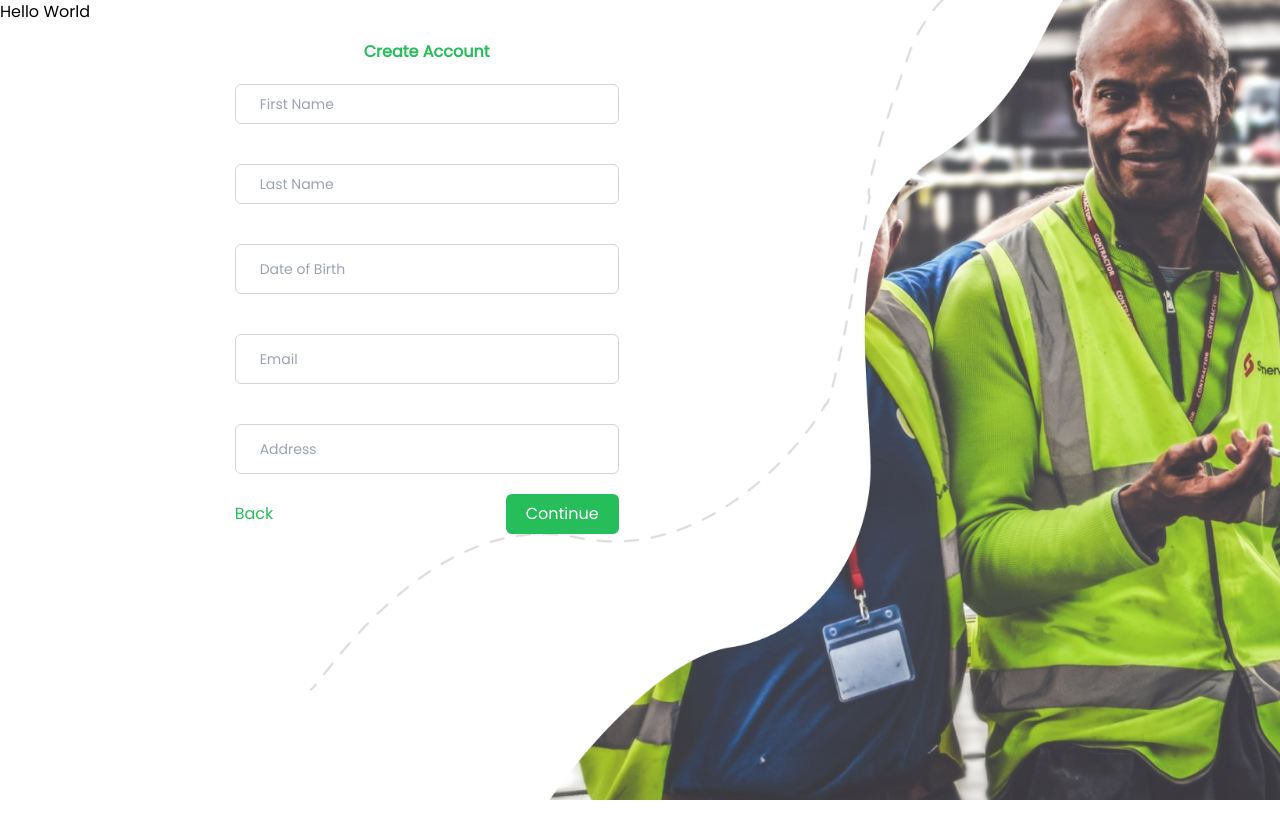
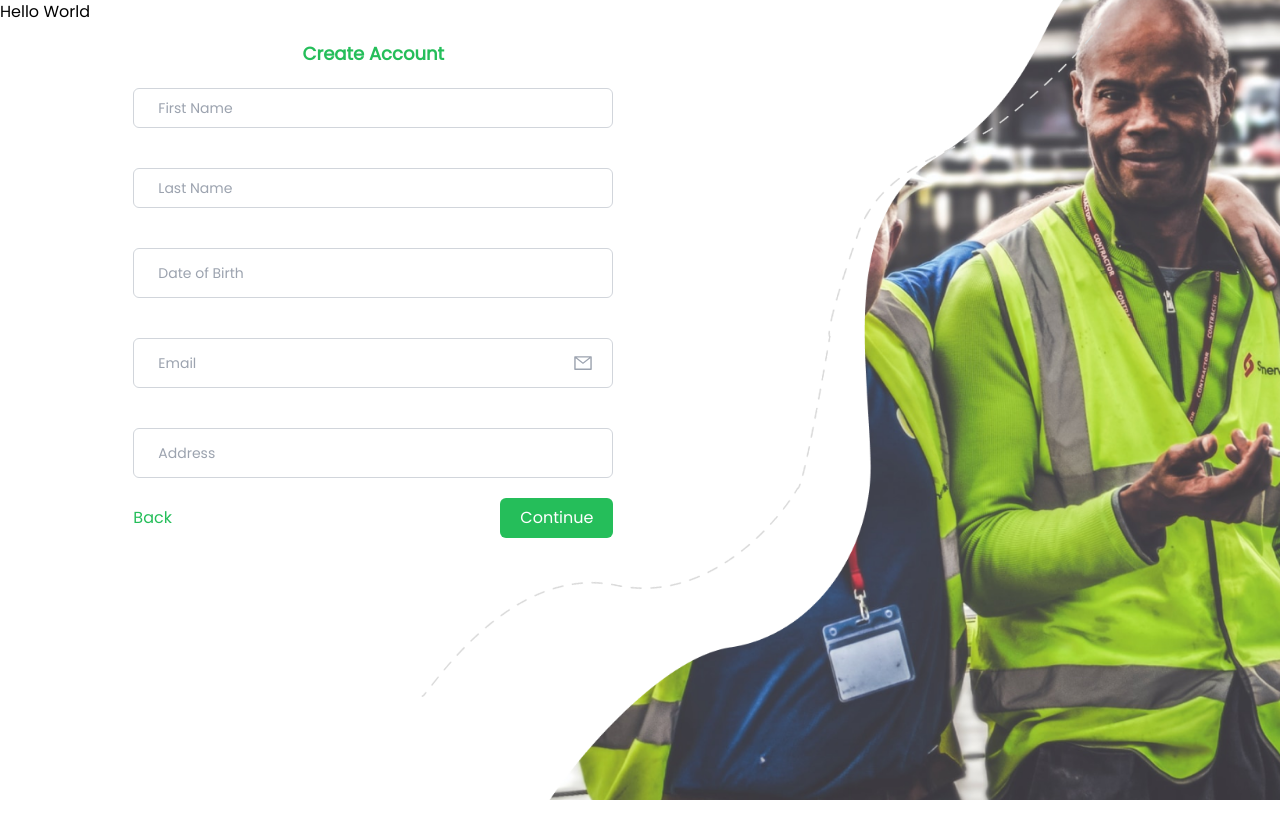
Before and after one commit to yusuf-ishaku/cwivel, a React (Vite) app: page /signupuser in a window 1280 px wide. After the commit the page ends 806 px from the top, so only its background shows below. Built offline with nearby package versions, Linux system fonts and the light colour scheme; a web font is replaced by a local one.

Commit message:
Final style changes

```diff
--- a/src/pages/login.jsx
+++ b/src/pages/login.jsx
@@ -24,10 +24,14 @@ export const Login = () =>{
                     <h4 className='text-slate-600 text-md block my-3'>Please enter your details to continue</h4>
                     <form className=''>
                         <label htmlFor="email" className='text-slate-700'>Email</label>
-                        <input className='w-full block p-2 my-1 mb-3 text-sm  border-gray-400 bg-transparent border-me rounded-md focus:outline-none' type="text" placeholder = "j" required/>
+                        <input className='w-full block p-2 my-1 mb-3 text-sm placeholder-gray-400  border-gray-400 bg-transparent border-me rounded-md focus:outline-none' type="text" placeholder = "example@gmail.com" required/>
                         <label htmlFor="password" className='text-slate-700'>Password</label>
-                        <input className='w-full block p-2 my-1 text-sm  border-gray-400 bg-transparent border-me rounded-md focus:outline-none' type="password" placeholder = "j" required/>
-
+                        <IconContext.Provider value={{size: "20", className: "text-gray-400" }}>
+                            <div className="flex items-center">
+                                <input className='w-full block p-2 my-1 text-sm placeholder-gray-400  border-gray-400 bg-transparent border-me rounded-md focus:outline-none' type="password" placeholder = "******" required/>
+                                <AiOutlineEyeInvisible className='-ml-8'></AiOutlineEyeInvisible>
+                            </div>
+                        </IconContext.Provider>
                         <div className="flex my-3 w-auto ">
                             <input type="checkbox" name="remember me" id="remember-me" /> <span className='text-slate-500 ml-1'>Remember me</span>
                             <span className="inline-block ml-auto text-cwivel font-semibold">Forgot Password?</span>
--- a/src/pages/signupuser.jsx
+++ b/src/pages/signupuser.jsx
@@ -1,27 +1,33 @@
 import { useState } from 'react';
+import { IconContext } from 'react-icons/lib';
 import SignUpUserImg from '../assets/img/SignUpUserImg.png';
 import SignUpUserLIne from '../assets/img/SignUpUserLIne.png';
-
-
 import SignUpUserTab from "../assets/img/SignUpImageTab.png"
-
+import {AiOutlineMail} from 'react-icons/ai'
 import SignUpUserLineTab from '../assets/img/SignUpLineTab.png'
 export const SignUpUser  = () =>{
     const [type, setType] = useState("text");
     // console.log(type)
     return (
         <>
-         <div className='w-full h-full flex flex-col items-center sm:items-start sm:flex sm:flex-row'>
-            <div className='sm:w-1/6 w-auto'>
+         <div className='w-[100vw] h-full flex flex-col items-center sm:items-start sm:flex sm:flex-row'>
+            <div className='sm:w-1/12 w-auto'>
                 Hello World
             </div>
-            <div className='w-[90%] sm:w-2/6 pt-10 sm:px-0 h-[100vh] text-center z-50'>
-                <h2 className='text-cwivel font-semibold text-md'>Create Account</h2>
-                <form className='flex flex-col items-center'>
+            <div className='w-[90%] sm:w-5/12 pt-10 sm:px-0 h-[100vh] text-center z-50'>
+                <h2 className='text-cwivel font-semibold text-md md:text-lg'>Create Account</h2>
+                <form className='flex flex-col items-center justify-center'>
                     <input type="text" placeholder='First Name' id='fname' className='my-5 placeholder-gray-400 pl-6 text-sm border-gray-300 rounded-md border-me w-[90%] h-10' required/>
                     <input type="text" placeholder='Last Name' id='lname' className='my-5 placeholder-gray-400 pl-6 text-sm border-gray-300 rounded-md border-me w-[90%] h-10' required />
                     <input type = {type} onFocus={() =>{setType("date")}} onBlur= {() =>{setType("text");}} placeholder="Date of Birth" id='date' className='my-5 placeholder-gray-400 p-6 text-gray-400 text-sm border-gray-300 rounded-md border-me w-[90%] h-10' required />
-                    <input type = "email" placeholder='Email' id='email' className='my-5 placeholder-gray-400 p-6 text-gray-400 text-sm border-gray-300 rounded-md border-me w-[90%] h-10'required/>
+                    <IconContext.Provider value={{ size: "20", className: "text-gray-400" }}>
+                        <div className="flex flex-row items-center justify-center w-[90%]">
+                            <input type = "email" placeholder='Email' id='email' className='my-5 placeholder-gray-400 p-6 text-gray-400 text-sm -ml-5 border-gray-300 rounded-md border-me w-[100%] h-10'required/>
+                            <AiOutlineMail className='-ml-10'></AiOutlineMail>
+                        </div>
+                    </IconContext.Provider>
+
+
                     <input type = "address" placeholder='Address' id='address' className='my-5 placeholder-gray-400 p-6 text-gray-400 text-sm border-gray-300 rounded-md border-me w-[90%] h-10' required />
                     <div className="flex w-[90%] items-center">
                         <span className="block text-cwivel">Back</span>
@@ -29,12 +35,12 @@ export const SignUpUser  = () =>{
                     </div>
                 </form>
             </div>
-            <div className="w-2/6 sm:w-3/6 sm:flex hidden h-full">
-                <img className='object-contain w-inherit lg:absolute lg:top-0  lg:right-0 hidden lg:h-[100vh] lg:block' src={SignUpUserImg} alt="Signupuserimg" />
-                <img className='w-inherit lg:absolute lg:right-36 md:-top-80 lg:rotate-12 hidden lg:h-inherit lg:block' src={SignUpUserLIne} alt="Sign up user line" />
+            <div className="w-2/6 sm:w-6/12 sm:flex hidden h-[100vh]">
+                <img className='object-contain w- lg:absolute lg:top-0 bottom-0  lg:right-0 hidden lg:h-[100vh] lg:block' src={SignUpUserImg} alt="Signupuserimg" />
+                <img className='w-inherit lg:absolute lg:right-64 lg:-top-10 bottom-0 lg:rotate-12 hidden lg:h-full lg:block' src={SignUpUserLIne} alt="Sign up user line" />
 
-                <img className='object-contain w-inherit sm:absolute sm:block lg:hidden sm:top-0 sm:bottom-0 hidden sm:h-full ' src={SignUpUserTab} alt="Signupuserimg" />
-                <img className='w-inherit sm:absolute sm:block lg:hidden sm:right-16 sm:bottom-0 sm:top-0 sm:h-full' src={SignUpUserLineTab} alt="Sign up user line" />
+                <img className='object-contain w-auto sm:absolute bottom-0 sm:block lg:hidden sm:top-0 sm:bottom-0 hidden sm:h-[100vh] ' src={SignUpUserTab} alt="Signupuserimg" />
+                <img className='w-auto sm:absolute sm:block bottom-0 lg:hidden sm:right-24 sm:bottom-0 sm:-top-10 sm:h-[100vh]' src={SignUpUserLineTab} alt="Sign up user line" />
             </div>
          </div>
         </>
```
